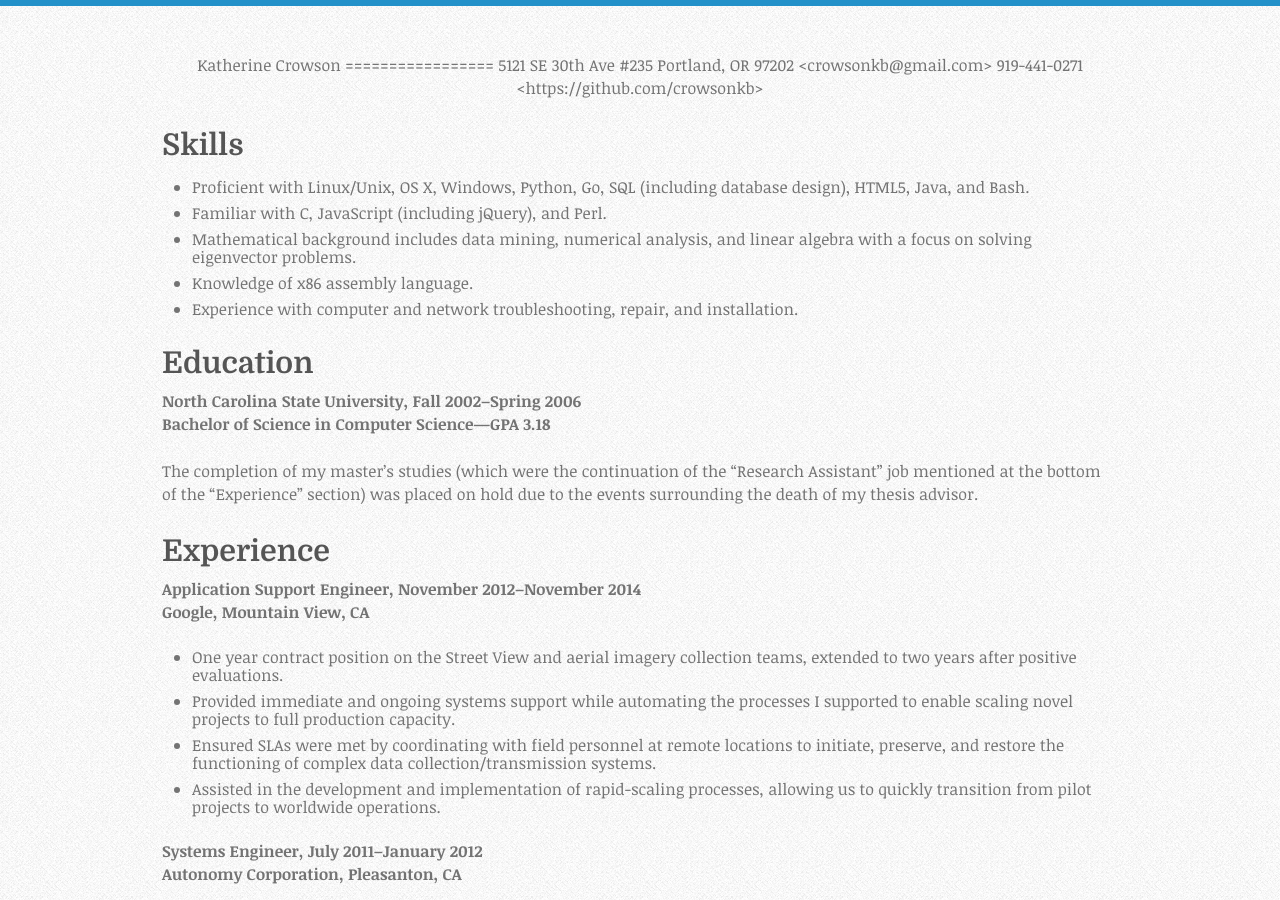
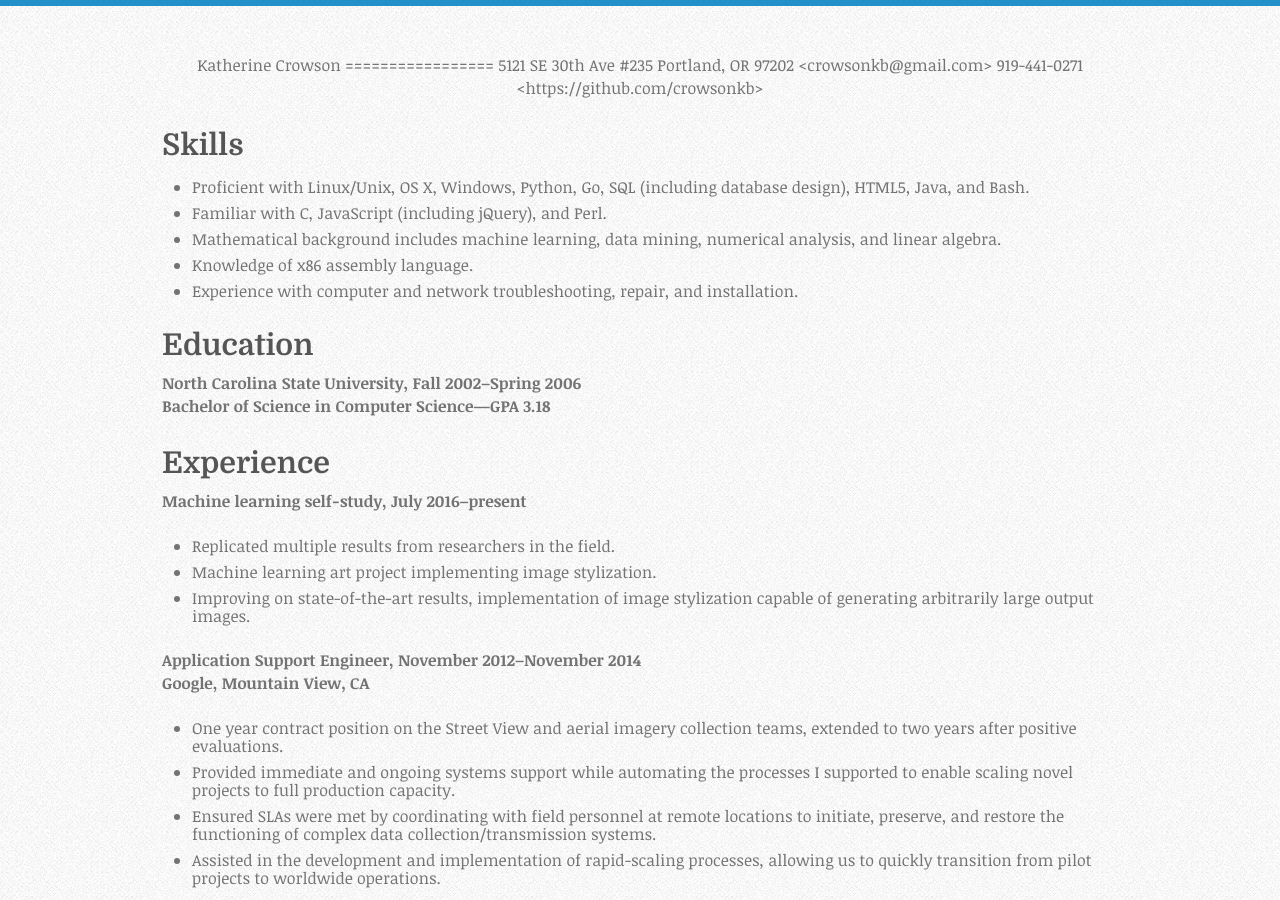
Before and after one commit to crowsonkb/kath.io, a Jekyll site: the page built from source/resume.md, in a window 1280 px wide and 900 px high. Built offline with Jekyll 4.4.1, drawn with Linux system fonts in a browser that asks for light colours; nearby versions of some CDN libraries; Markdown is read by kramdown in place of the engine named in the settings; comment, search, counter and statistics services are not loaded.

Commit message:
Update resume

```diff
--- a/source/resume.md
+++ b/source/resume.md
@@ -18,7 +18,7 @@ Skills
 
 - Proficient with Linux/Unix, OS X, Windows, Python, Go, SQL (including database design), HTML5, Java, and Bash.
 - Familiar with C, JavaScript (including jQuery), and Perl.
-- Mathematical background includes data mining, numerical analysis, and linear algebra with a focus on solving eigenvector problems.
+- Mathematical background includes machine learning, data mining, numerical analysis, and linear algebra.
 - Knowledge of x86 assembly language.
 - Experience with computer and network troubleshooting, repair, and installation.
 
@@ -28,10 +28,14 @@ Education
 **North Carolina State University, Fall 2002–Spring 2006
 Bachelor of Science in Computer Science—GPA 3.18**
 
-The completion of my master's studies (which were the continuation of the "Research Assistant" job mentioned at the bottom of the "Experience" section) was placed on hold due to the events surrounding the death of my thesis advisor.
-
 Experience
 ----------
+
+**Machine learning self-study, July 2016–present**
+
+- Replicated multiple results from researchers in the field.
+- Machine learning art project implementing image stylization.
+- Improving on state-of-the-art results, implementation of image stylization capable of generating arbitrarily large output images.
 
 **Application Support Engineer, November 2012–November 2014
 Google, Mountain View, CA**
```
